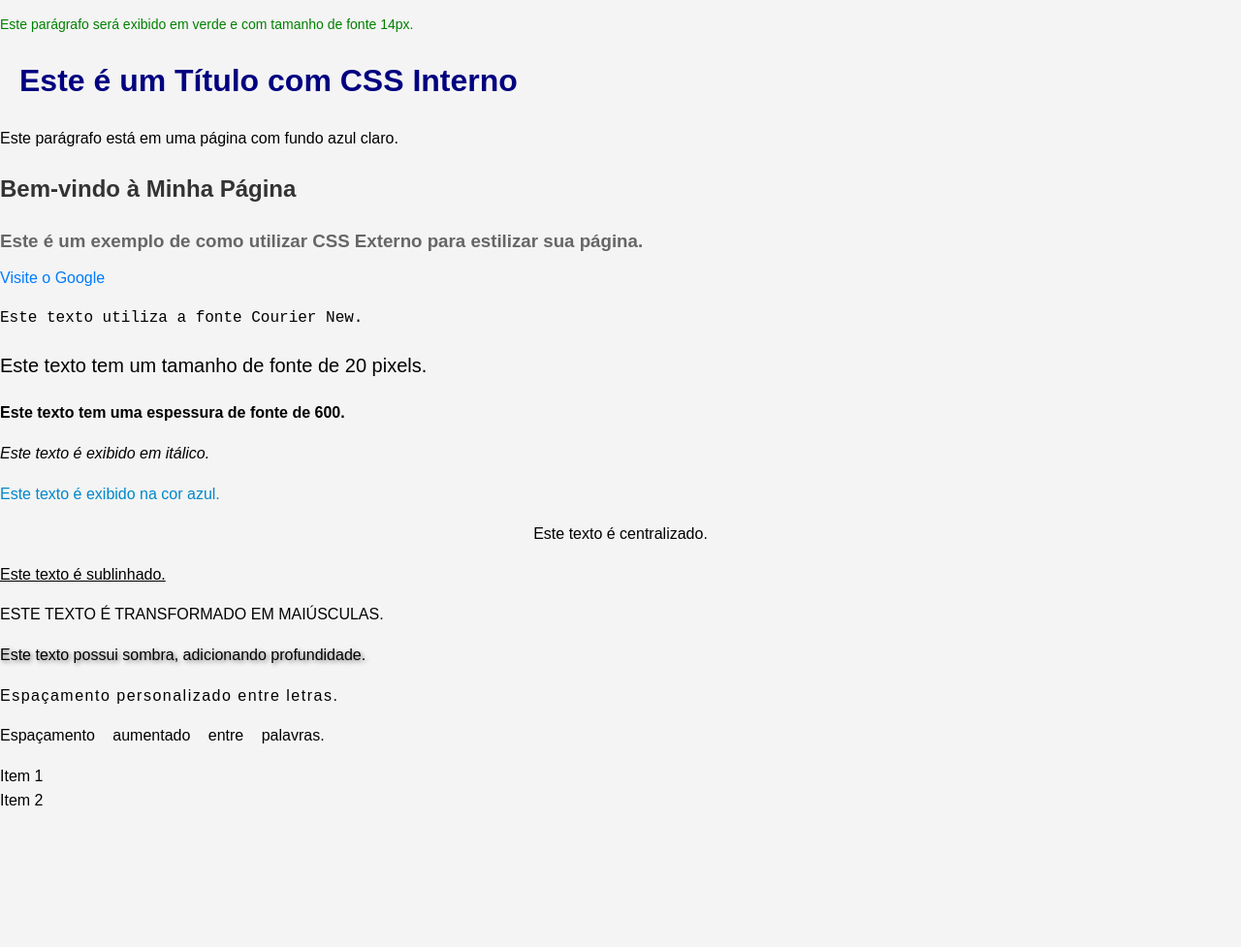
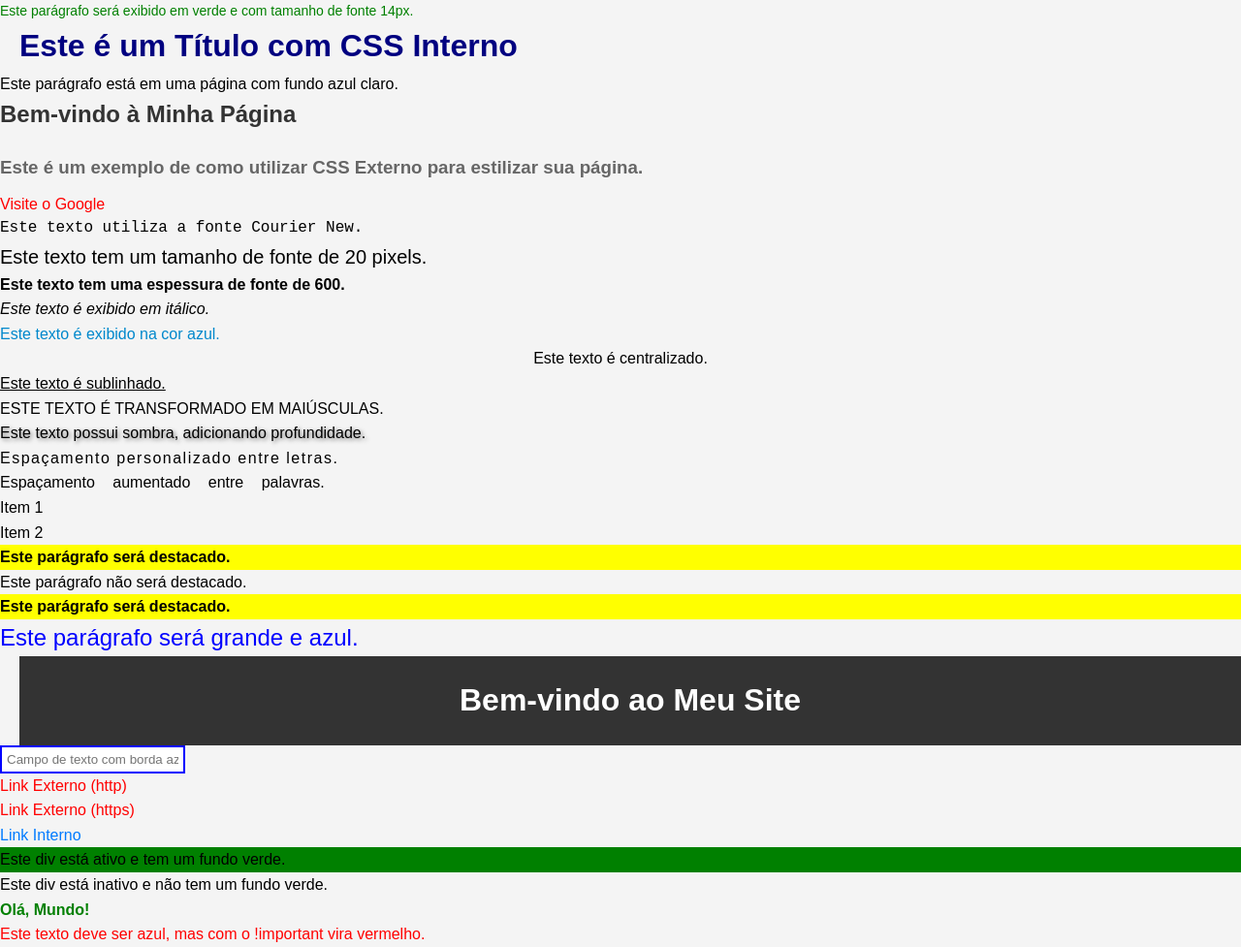
Before and after one commit to matheusbattisti/ebook_html_css, a plain HTML site: page capitulo_3/index.html in a window 1280 px wide. Shown: the whole page at 97% size. Before the commit the page ends 839 px from the top, so only its background shows below. Drawn offline with Linux system fonts and the light colour scheme.

Commit message:
iniciando cap 3

```diff
--- a/capitulo_3/estilos.css
+++ b/capitulo_3/estilos.css
@@ -68,8 +68,73 @@ a {
   word-spacing: 14px;
 }
 
+/* Isto é um comentário simples em CSS */
+
+/*
+Este é um comentário
+de múltiplas linhas
+em CSS
+*/
+
 ul {
   list-style-type: none;
   margin: 0;
   padding: 0;
 }
+
+.destaque {
+  background-color: yellow;
+  font-weight: bold;
+}
+
+.texto-grande {
+  font-size: 24px;
+}
+
+.texto-azul {
+  color: blue;
+}
+
+#cabecalho-principal {
+  background-color: #333;
+  color: white;
+  padding: 20px;
+  text-align: center;
+}
+
+/* Seletor universal */
+* {
+  margin: 0;
+  padding: 0;
+}
+
+input[type="text"] {
+  border: 2px solid blue;
+  padding: 5px;
+}
+
+a[href^="http"] {
+  color: red;
+}
+
+div[data-status="ativo"] {
+  background-color: green;
+}
+
+/* Especificidade (0,0,0,1) */
+h4 {
+  color: red;
+}
+
+/* Especificidade (0,0,1,0) */
+.special-header {
+  color: blue;
+}
+
+.texto-azul-important {
+  color: red !important;
+}
+
+.texto-azul {
+  color: blue;
+}
--- a/capitulo_3/index.html
+++ b/capitulo_3/index.html
@@ -67,5 +67,39 @@
       <li>Item 1</li>
       <li>Item 2</li>
     </ul>
+
+    <!-- Seletor por classe -->
+    <p class="destaque">Este parágrafo será destacado.</p>
+
+    <p>Este parágrafo não será destacado.</p>
+
+    <p class="destaque">Este parágrafo será destacado.</p>
+
+    <p class="texto-grande texto-azul">Este parágrafo será grande e azul.</p>
+
+    <!-- Seletores de id -->
+    <h1 id="cabecalho-principal">Bem-vindo ao Meu Site</h1>
+
+    <!-- Seletor por atributo -->
+    <input type="text" placeholder="Campo de texto com borda azul" />
+
+    <div>
+      <a href="http://example.com">Link Externo (http)</a><br />
+      <a href="https://example.com">Link Externo (https)</a><br />
+      <a href="/internal-link">Link Interno</a>
+    </div>
+
+    <div data-status="ativo">Este div está ativo e tem um fundo verde.</div>
+    <div data-status="inativo">
+      Este div está inativo e não tem um fundo verde.
+    </div>
+
+    <!-- Especifidade -->
+    <h4 style="color: green" class="special-header">Olá, Mundo!</h4>
+
+    <!-- Important -->
+    <p class="texto-azul texto-azul-important">
+      Este texto deve ser azul, mas com o !important vira vermelho.
+    </p>
   </body>
 </html>
```
Also changed, not shown: capitulo_3/img/img4.jpg (renamed from capitulo_2/img/img4.jpg), capitulo_3/img/img5.jpg (renamed from capitulo_2/img/img5.jpg), capitulo_3/img/img6.jpg (renamed from capitulo_2/img/img6.jpg).
